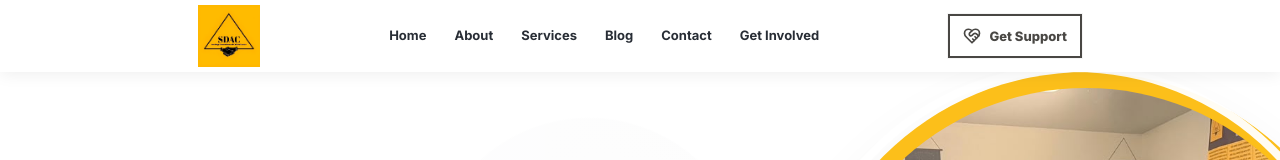
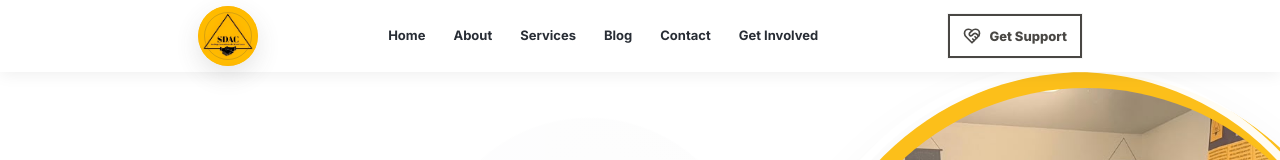
Before and after one commit to basitazizi/sdac, a Next.js app: page / in a window 1280 px wide. Shown: the top 160 px of the page. Built offline with nearby package versions, Linux system fonts and the light colour scheme.

Commit message:
update and push all

```diff
--- a/app/components/SiteChrome.js
+++ b/app/components/SiteChrome.js
@@ -1,19 +1,33 @@
 "use client";
 
 import Link from "next/link";
-import { useState } from "react";
-import { HeartHandshake, Menu } from "lucide-react";
+import { useEffect, useState } from "react";
+import { ArrowUp, HeartHandshake, Menu } from "lucide-react";
 import { navItems, site } from "../lib/siteData";
 
 export function SiteHeader() {
   const [menuOpen, setMenuOpen] = useState(false);
+  const [showBackToTop, setShowBackToTop] = useState(false);
+
+  useEffect(() => {
+    const handleScroll = () => setShowBackToTop(window.scrollY > 520);
+
+    handleScroll();
+    window.addEventListener("scroll", handleScroll, { passive: true });
+    return () => window.removeEventListener("scroll", handleScroll);
+  }, []);
+
+  const scrollToTop = () => {
+    window.scrollTo({ top: 0, behavior: "smooth" });
+  };
 
   return (
+    <>
       <header className="relative z-20 bg-white shadow-[0_2px_16px_rgba(0,0,0,0.07)]">
         <div className="relative mx-auto flex h-[72px] max-w-[884px] items-center justify-between px-5 sm:px-8 lg:px-0">
-        <Link className="flex items-center" href="/" aria-label="SDAC home">
+          <Link className="site-logo-badge" href="/" aria-label="SDAC home">
             <img
-            className="h-[58px] w-[58px] object-contain sm:h-[62px] sm:w-[62px]"
+              className="site-logo-image"
               src="/sdac-logo.png"
               alt="SDAC logo"
             />
@@ -64,6 +78,17 @@ export function SiteHeader() {
         ) : null}
       </div>
       </header>
+
+      <button
+        type="button"
+        className={`back-to-top ${showBackToTop ? "visible" : ""}`}
+        aria-label="Back to top"
+        onClick={scrollToTop}
+      >
+        <ArrowUp size={18} />
+        <span>Top</span>
+      </button>
+    </>
   );
 }
 
@@ -87,7 +112,7 @@ export function SiteFooter() {
 
       <div className="footer-main">
         <div className="footer-brand">
-          <img src="/sdac-logo.png" alt="SDAC logo" />
+          <img className="site-logo-image" src="/sdac-logo.png" alt="SDAC logo" />
           <h3>{site.displayName}</h3>
           <p>
             Supporting Afghan families through education, mentorship, culture,
--- a/app/globals.css
+++ b/app/globals.css
@@ -94,6 +94,35 @@ a {
   background: #494744;
 }
 
+.site-logo-badge {
+  position: relative;
+  display: grid;
+  width: 60px;
+  height: 60px;
+  place-items: center;
+  border-radius: 50%;
+  background: #fcbf1a;
+  box-shadow: 0 9px 24px rgba(73, 71, 68, 0.14);
+  overflow: hidden;
+}
+
+.site-logo-badge::after {
+  content: "";
+  position: absolute;
+  inset: 6px;
+  border: 1px solid rgba(73, 71, 68, 0.22);
+  border-radius: 50%;
+  pointer-events: none;
+}
+
+.site-logo-image {
+  display: block;
+  width: 100%;
+  height: 100%;
+  border-radius: 50%;
+  object-fit: contain;
+}
+
 .btn-primary,
 .btn-accent,
 .header-donate {
@@ -173,6 +202,35 @@ a {
   justify-content: center;
   color: #494744 !important;
   background: #fcbf1a;
+}
+
+.back-to-top {
+  position: fixed;
+  right: 18px;
+  bottom: 20px;
+  z-index: 50;
+  display: none;
+  align-items: center;
+  gap: 7px;
+  min-height: 44px;
+  padding: 0 15px;
+  color: #494744;
+  background: #fcbf1a;
+  border: 2px solid #494744;
+  border-radius: 999px;
+  box-shadow: 0 15px 36px rgba(73, 71, 68, 0.22);
+  font-size: 13px;
+  font-weight: 900;
+  opacity: 0;
+  pointer-events: none;
+  transform: translateY(16px);
+  transition: opacity 180ms ease, transform 180ms ease;
+}
+
+.back-to-top.visible {
+  opacity: 1;
+  pointer-events: auto;
+  transform: translateY(0);
 }
 
 .compact {
@@ -623,20 +681,28 @@ blockquote {
 
 .service-detail {
   overflow: hidden;
-  padding: 28px;
+  padding: 0 0 28px;
 }
 
 .service-photo {
   display: block;
-  width: calc(100% + 56px);
+  width: 100%;
   height: 172px;
-  margin: -28px -28px 24px;
+  margin: 0 0 24px;
   object-fit: cover;
   object-position: center;
 }
 
+.service-detail .icon-badge,
+.service-detail h2,
+.service-detail ul,
+.service-detail .read-link {
+  margin-left: 28px;
+  margin-right: 28px;
+}
+
 .service-detail ul {
-  margin: 18px 0 0;
+  margin: 18px 28px 0;
   padding-left: 20px;
 }
 
@@ -921,6 +987,10 @@ blockquote {
 }
 
 @media (max-width: 767px) {
+  .back-to-top {
+    display: inline-flex;
+  }
+
   .hero-pattern::before {
     opacity: 0.09;
     background-position: -174px 160px, -170px 142px, 86px 180px, -150px 230px;
@@ -986,8 +1056,7 @@ blockquote {
   }
 
   .hero-photo-wrap::before {
-    border-width: 5px;
-    transform: translate(-7px, -5px);
+    display: none;
   }
 
   .chevron-mark {
--- a/app/services/page.js
+++ b/app/services/page.js
@@ -34,9 +34,14 @@ export default function ServicesPage() {
             text="Each service can connect to the contact form so families can ask for help quickly."
           />
           <div className="service-detail-grid">
-            {serviceCategories.map(({ icon: Icon, image, title, items }) => (
+            {serviceCategories.map(({ icon: Icon, image, imagePosition, title, items }) => (
               <article className="service-detail" key={title}>
-                <img className="service-photo" src={image} alt="" />
+                <img
+                  className="service-photo"
+                  src={image}
+                  alt=""
+                  style={imagePosition ? { objectPosition: imagePosition } : undefined}
+                />
                 <span className="icon-badge">
                   <Icon size={30} />
                 </span>
```
Also changed, not shown: app/lib/siteData.js. Lines whose indentation alone changed are shown as unchanged.
